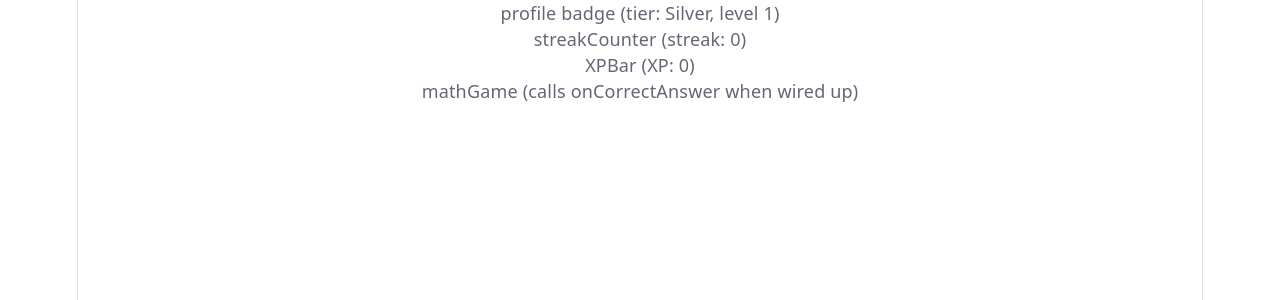
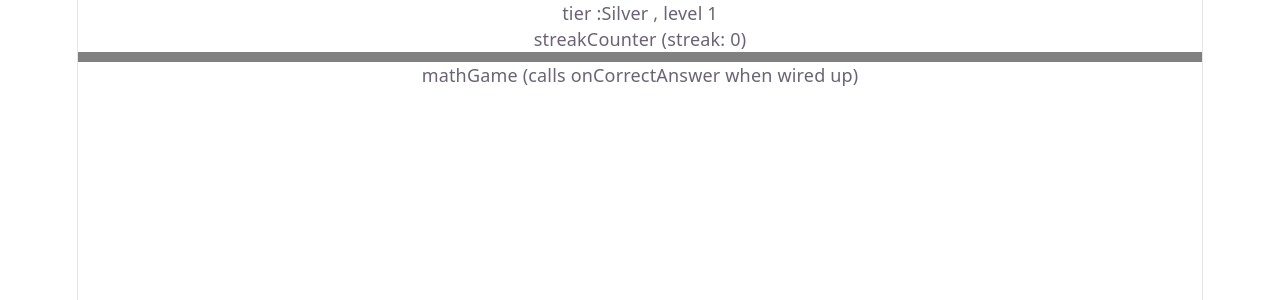
Before and after one commit to Amanshrivastab/LevelUp-Kit, a React (Vite) app: page / in a window 1280 px wide. Shown: the top 300 px of the page. Built offline with nearby package versions, Linux system fonts and the light colour scheme.

Commit message:
Add xp and profile badge component

```diff
--- a/src/App.jsx
+++ b/src/App.jsx
@@ -1,4 +1,6 @@
 import { useState, useEffect } from "react";
+import ProfileBadge from "./Components/profileBadge";
+import XPBar from "./Components/XPBar";
 
 function getLevelFromXP(XP) {
   return Math.floor(XP / 100) + 1;
@@ -63,9 +65,7 @@ export default function App() {
       <div className="max-w-2xl mx-auto space-y-6">
         <div className="flex items-center justify-between">
           {/* profile badge is here */}
-          <div className="border border-dashed border-gray-300 rounded-full px-4 py-2 text-sm text-gray-400">
-            profile badge (tier: {tier}, level {level})
-          </div>
+          <ProfileBadge tier={tier} level={level} />
           {/* streak counter is here */}
           <div className="border border-dashed border-gray-300 rounded-full px-4 py-2 text-sm text-gray-400">
             streakCounter (streak: {streak})
@@ -73,9 +73,8 @@ export default function App() {
         </div>
 
         {/* xp bar will go here */}
-        <div className="border border-dashed border-gray-300 rounded-lg px-4 py-6 text-sm text-gray-400 text-center">
-          XPBar (XP: {XP})
-        </div>
+          <XPBar  xp= {XP}/>
+
 
         {/* math function is here */}
         <div className="border border-dashed border-gray-300 rounded-2xl px-4 py-10 text-sm text-gray-400 text-center">
--- a/src/Components/XPBar.jsx
+++ b/src/Components/XPBar.jsx
@@ -0,0 +1,8 @@
+export default function XPBar(props) {
+  const percentage = props.xp % 100;
+  return (
+    <div style={{ width: "100%", height: "10px", background: "gray" }}>
+      <div style={{ width: percentage + "%", height: "10px", background: "green" }}></div>
+    </div>
+  );
+}
--- a/src/Components/profileBadge.jsx
+++ b/src/Components/profileBadge.jsx
@@ -0,0 +1,6 @@
+export default function ProfileBadge(props){
+
+    return(
+        <div> tier :{props.tier} , level {props.level}</div>
+    );
+}
```
